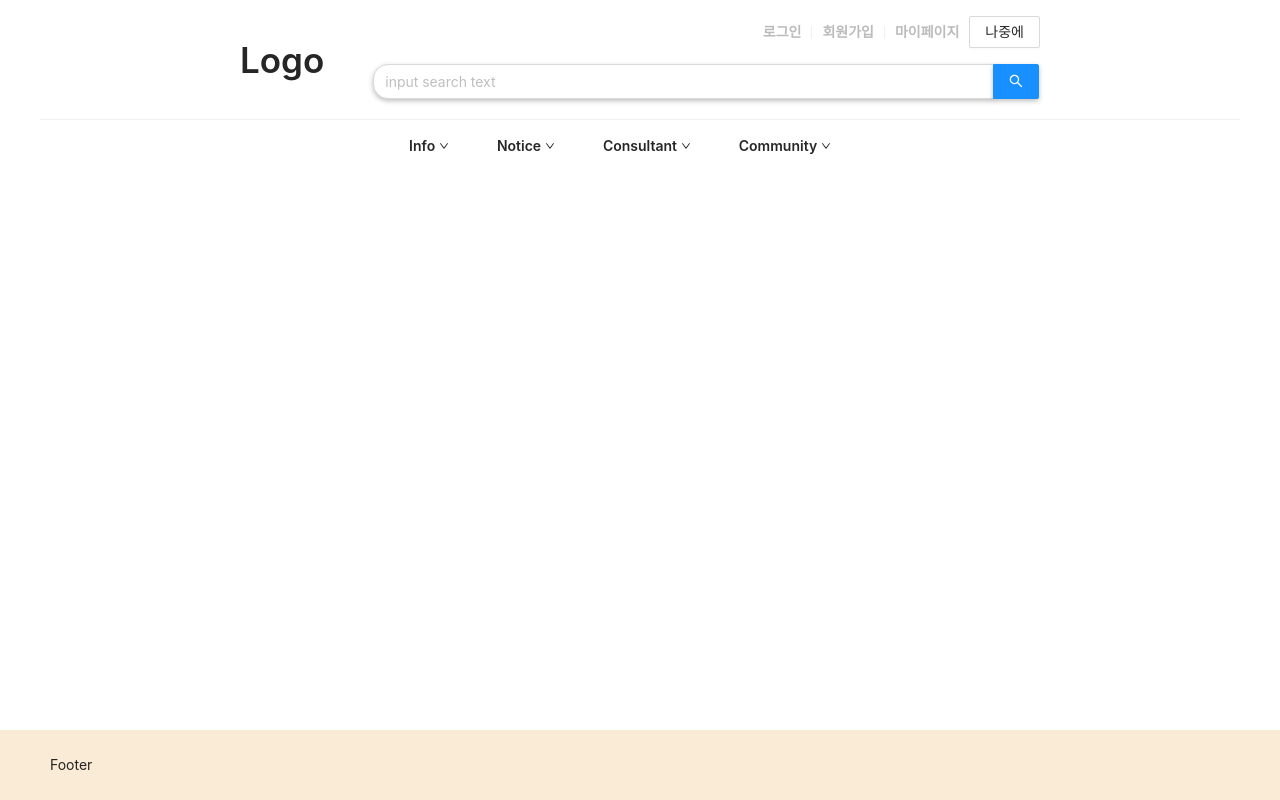
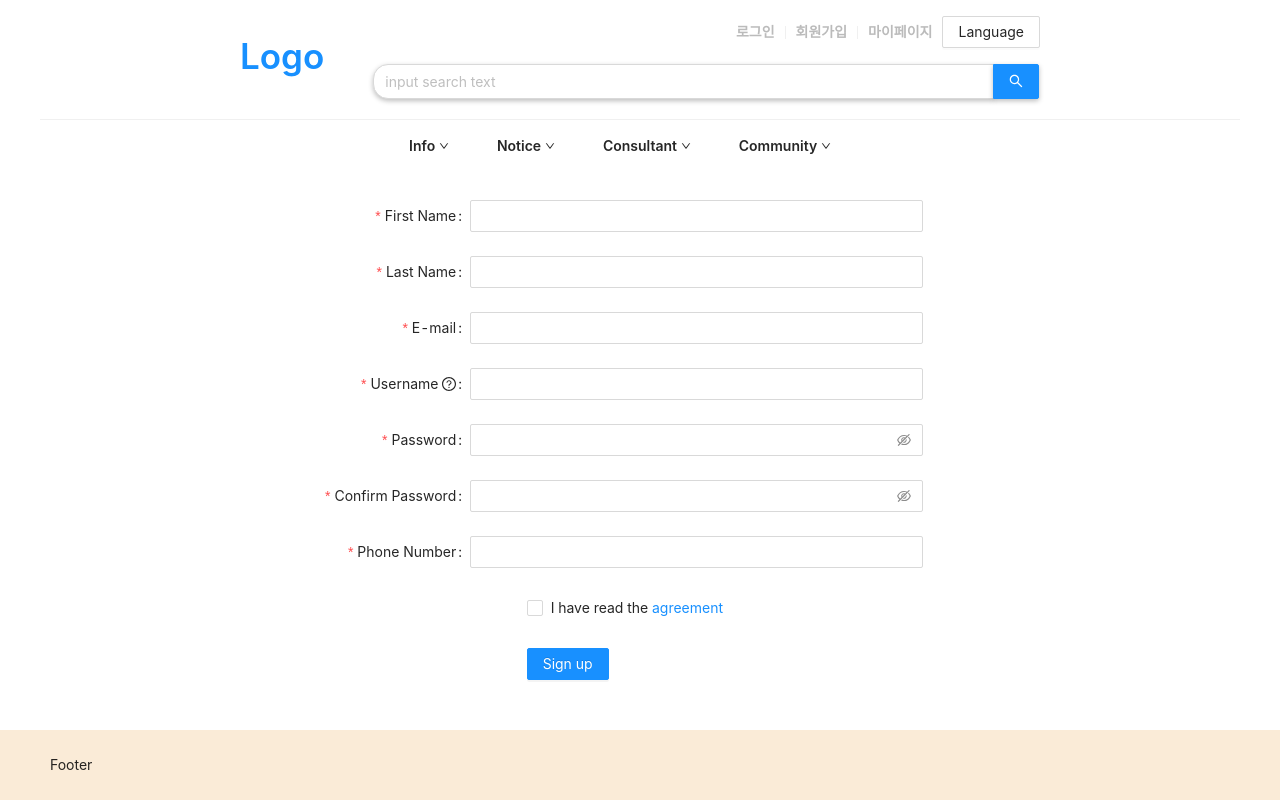
Before and after one commit to dhyoo99/goodjob, a React (Create React App) app in the folder frontend/: page /signup in a window 1280 px wide. Built offline with nearby package versions, Linux system fonts and the light colour scheme.

Commit message:
Build login and register form

```diff
--- a/frontend/src/components/HeaderCom/HeaderCom.jsx
+++ b/frontend/src/components/HeaderCom/HeaderCom.jsx
@@ -38,7 +38,7 @@ const Header = () => {
             <Divider type="vertical" />
             <Link href="https://github.com/dhyoo99/goodjob/">마이페이지</Link>
             <Dropdown placement="bottomCenter" arrow overlay={langMenu}>
-              <Button>나중에</Button>
+              <Button>Language</Button>
             </Dropdown>
           </div>
           <div className="header__btnContainer">
--- a/frontend/src/components/Logo/Logo.jsx
+++ b/frontend/src/components/Logo/Logo.jsx
@@ -1,9 +1,14 @@
 import React from 'react';
+import { Link } from 'react-router-dom';
 
 import './Logo.scss';
 
 const Logo = () => {
-  return <div className="Logo">Logo</div>;
+  return (
+    <Link to="/" className="Logo">
+      Logo
+    </Link>
+  );
 };
 
 export default Logo;
--- a/frontend/src/pages/Login/Login.jsx
+++ b/frontend/src/pages/Login/Login.jsx
@@ -5,9 +5,7 @@ import { UserOutlined, LockOutlined } from '@ant-design/icons';
 import './Login.scss';
 
 const Login = () => {
-  const handleOnFinish = (values) => {
-    console.log(values);
-  };
+  const handleOnFinish = () => {};
 
   return (
     <div className="login">
@@ -65,7 +63,7 @@ const Login = () => {
             className="login-form-button"
           >
             Log in
-          </Button>
+          </Button>{' '}
           Or <a href="/signup">Sign up now!</a>
         </Form.Item>
       </Form>
--- a/frontend/src/pages/Login/Login.scss
+++ b/frontend/src/pages/Login/Login.scss
@@ -1,6 +1,9 @@
 .login {
-  border: 1px solid black;
   height: 50vh;
-  width: 100%;
+  max-width: 340px;
+  margin: 0 auto;
   margin-top: 50px;
+  padding: 10px;
+  border-radius: 20px;
+  box-shadow: 0px 2px 7px 0px rgba(0, 0, 0, 0.3);
 }
--- a/frontend/src/pages/Signup/Signup.jsx
+++ b/frontend/src/pages/Signup/Signup.jsx
@@ -1,7 +1,201 @@
 import React from 'react';
+import { Form, Input, Tooltip, Checkbox, Button } from 'antd';
+import { QuestionCircleOutlined } from '@ant-design/icons';
+
+import './Signup.scss';
+
+const formItemLayout = {
+  labelCol: {
+    sm: {
+      span: 24
+    },
+    md: {
+      span: 6
+    }
+  },
+  wrapperCol: {
+    sm: {
+      span: 24
+    },
+    md: {
+      span: 16
+    }
+  }
+};
+const tailFormItemLayout = {
+  wrapperCol: {
+    xs: {
+      span: 24,
+      offset: 0
+    },
+    sm: {
+      span: 16,
+      offset: 8
+    }
+  }
+};
 
 const Signup = () => {
-  return <div></div>;
+  const [form] = Form.useForm();
+  const handleOnFinish = () => {};
+  return (
+    <div className="signup">
+      <Form
+        {...formItemLayout}
+        form={form}
+        name="signup"
+        onFinish={handleOnFinish}
+        initialValues={{
+          prefix: '86'
+        }}
+        scrollToFirstError
+      >
+        <Form.Item
+          name="firstname"
+          label="First Name"
+          rules={[
+            {
+              required: true,
+              message: 'Please input your firstname!',
+              whitespace: true
+            }
+          ]}
+        >
+          <Input />
+        </Form.Item>
+        <Form.Item
+          name="lastname"
+          label="Last Name"
+          rules={[
+            {
+              required: true,
+              message: 'Please input your lastname!',
+              whitespace: true
+            }
+          ]}
+        >
+          <Input />
+        </Form.Item>
+
+        <Form.Item
+          name="email"
+          label="E-mail"
+          rules={[
+            {
+              type: 'email',
+              message: 'The input is not valid E-mail!'
+            },
+            {
+              required: true,
+              message: 'Please input your E-mail!'
+            }
+          ]}
+        >
+          <Input />
+        </Form.Item>
+
+        <Form.Item
+          name="username"
+          label={
+            <span>
+              Username&nbsp;
+              <Tooltip title="What do you want others to call you?">
+                <QuestionCircleOutlined />
+              </Tooltip>
+            </span>
+          }
+          rules={[
+            {
+              required: true,
+              message: 'Please input your nickname!',
+              whitespace: true
+            }
+          ]}
+        >
+          <Input />
+        </Form.Item>
+
+        <Form.Item
+          name="password"
+          label="Password"
+          rules={[
+            {
+              required: true,
+              message: 'Please input your password!'
+            }
+          ]}
+          hasFeedback
+        >
+          <Input.Password />
+        </Form.Item>
+
+        <Form.Item
+          name="confirm"
+          label="Confirm Password"
+          dependencies={['password']}
+          hasFeedback
+          rules={[
+            {
+              required: true,
+              message: 'Please confirm your password!'
+            },
+            ({ getFieldValue }) => ({
+              validator(rule, value) {
+                if (!value || getFieldValue('password') === value) {
+                  return Promise.resolve();
+                }
+
+                return Promise.reject(
+                  new TypeError(
+                    'The two passwords that you entered do not match!'
+                  )
+                );
+              }
+            })
+          ]}
+        >
+          <Input.Password />
+        </Form.Item>
+
+        <Form.Item
+          name="phone"
+          label="Phone Number"
+          rules={[
+            {
+              required: true,
+              message: 'Please input your phone number!'
+            }
+          ]}
+        >
+          <Input />
+        </Form.Item>
+
+        <Form.Item
+          name="agreement"
+          valuePropName="checked"
+          rules={[
+            {
+              validator: (_, value) =>
+                value
+                  ? Promise.resolve()
+                  : Promise.reject(new TypeError('Should accept agreement'))
+            }
+          ]}
+          {...tailFormItemLayout}
+        >
+          <Checkbox>
+            I have read the{' '}
+            <a href="https://github.com/dhyoo99/goodjob">agreement</a>
+          </Checkbox>
+        </Form.Item>
+        <Form.Item {...tailFormItemLayout}>
+          <Button type="primary" htmlType="submit">
+            Sign up
+          </Button>
+        </Form.Item>
+      </Form>
+    </div>
+  );
 };
 
 export default Signup;
--- a/frontend/src/pages/Signup/Signup.scss
+++ b/frontend/src/pages/Signup/Signup.scss
@@ -0,0 +1,6 @@
+.signup {
+  padding: 10px;
+  max-width: 700px;
+  margin: 0 auto;
+  margin-top: 20px;
+}
```
Also changed, not shown: frontend/.eslintrc.json.
